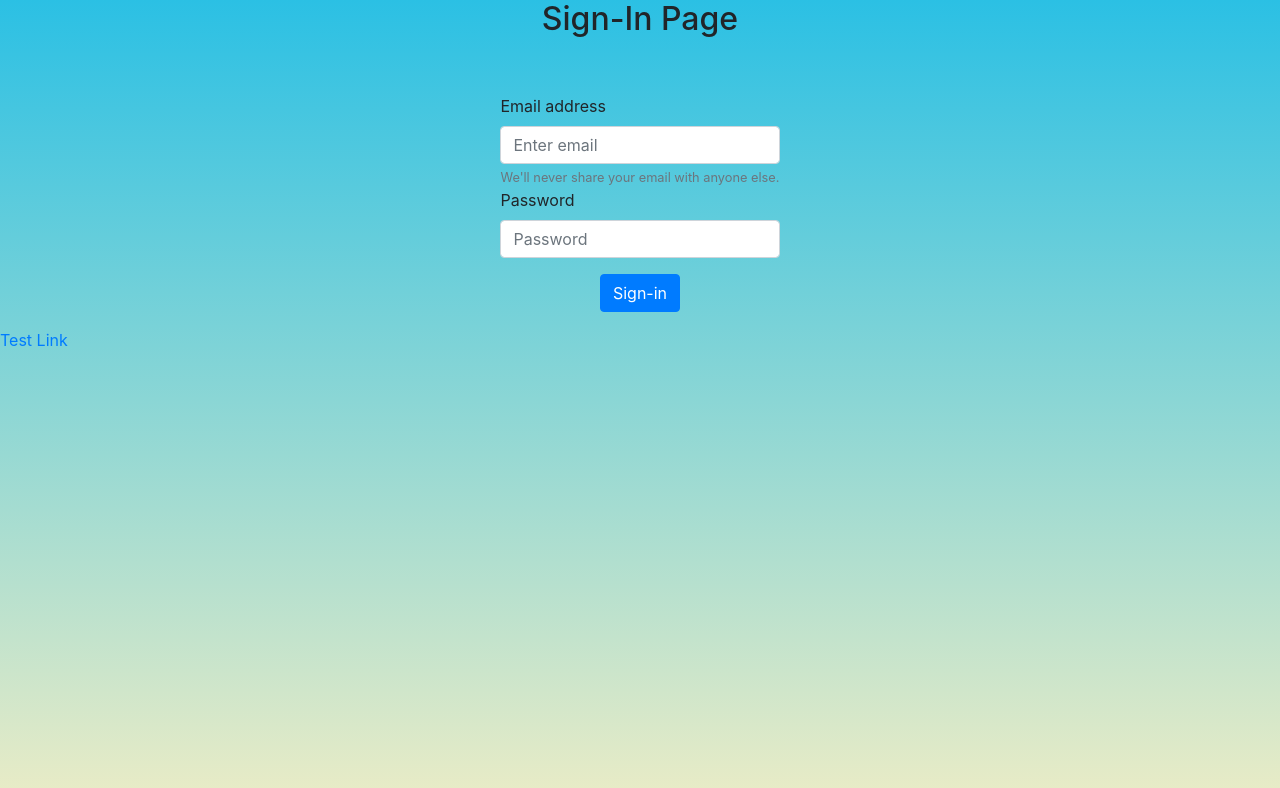
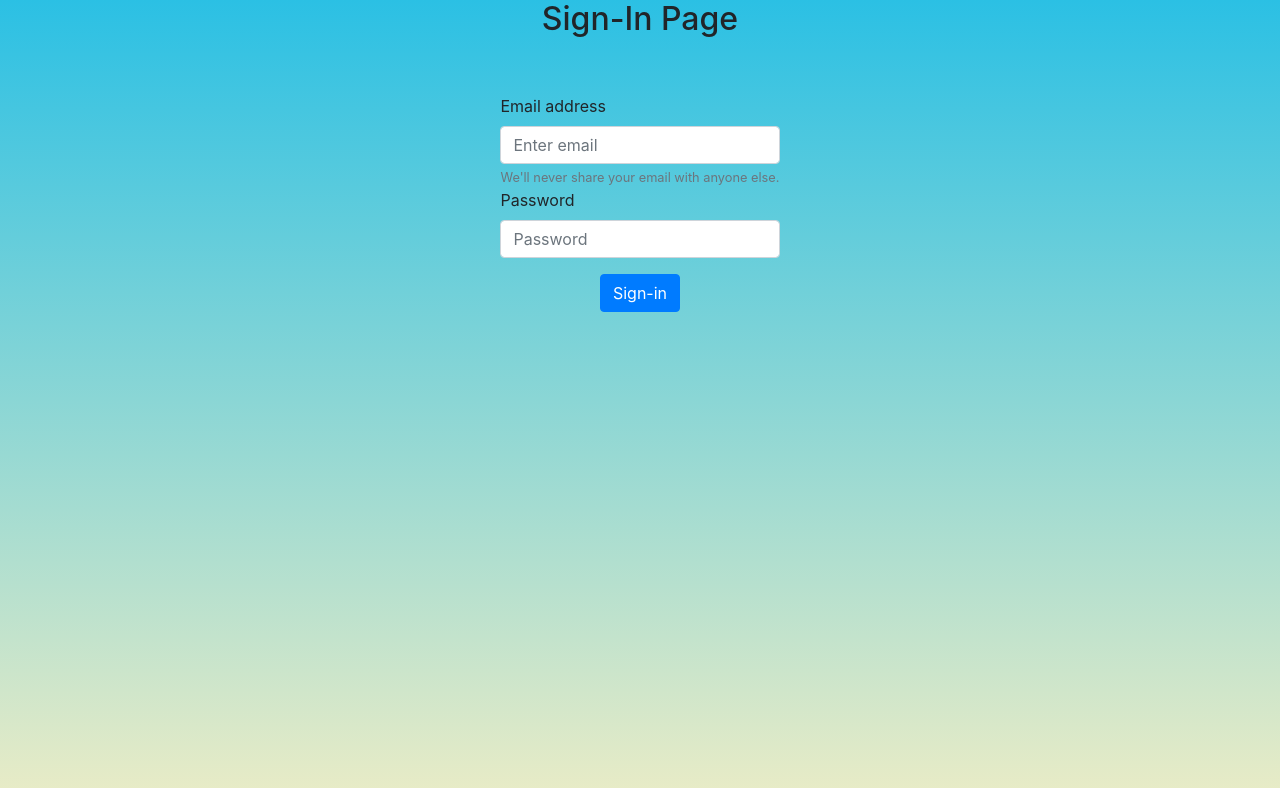
Before and after one commit to nimwijetunga/PresentEasy, a website: page frontend/index.html in a window 1280 px wide. Drawn offline with nearby package versions, Linux system fonts and the light colour scheme.

Commit message:
Minor Changes

```diff
--- a/frontend/index.html
+++ b/frontend/index.html
@@ -50,11 +50,6 @@
         <p id="error-p" style="color:red;" class="text-center"></p>
     </div>
 
-    <a href="my-account.html">Test Link</a>
-
-
-
-
 </body>
 
 </html>
--- a/frontend/my-account.js
+++ b/frontend/my-account.js
@@ -50,7 +50,6 @@ function delete_img_req(img, username) {
     };
     let param_serial = $.param(params);
     let url = uri + "?" + param_serial;
-    console.log(url);
 
     $.get(url, function (res) {
         if (!res.posted) {
```
